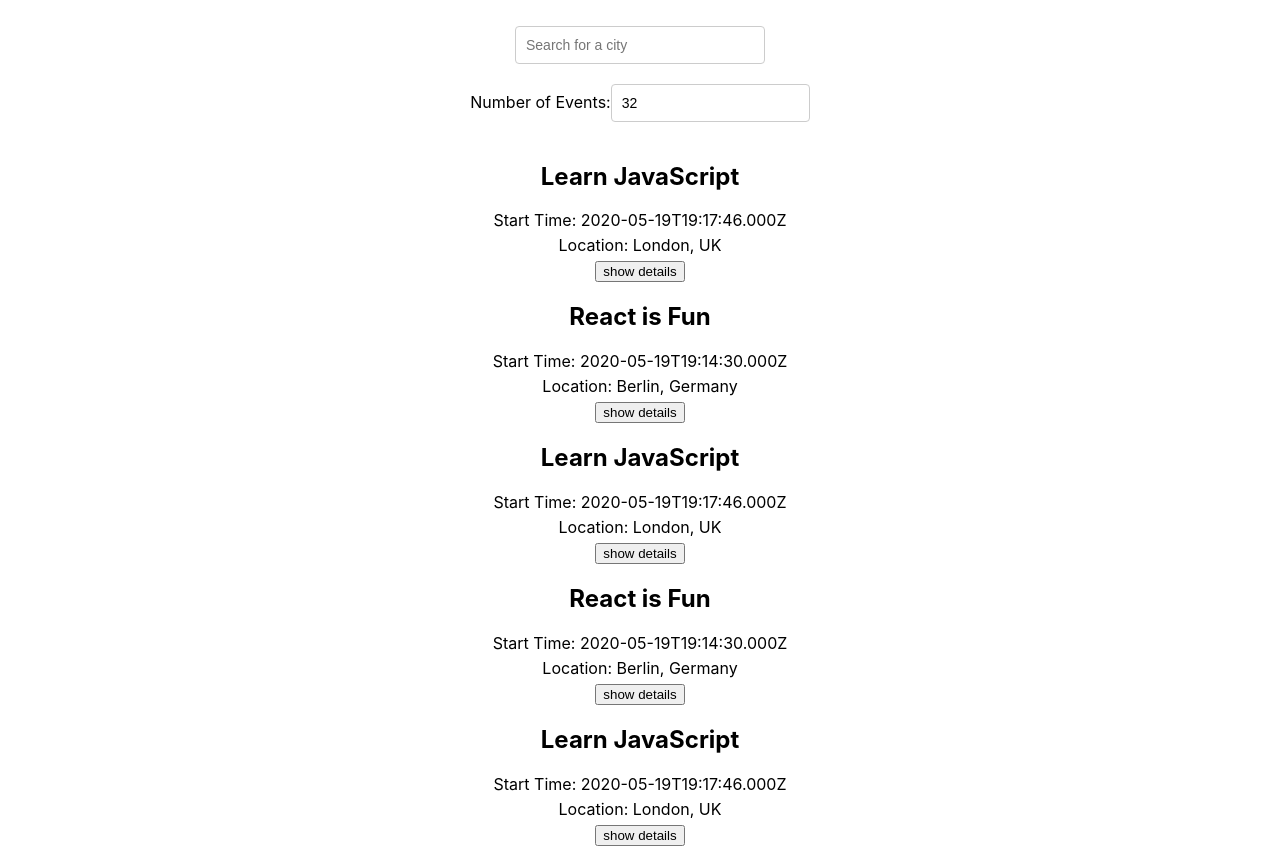
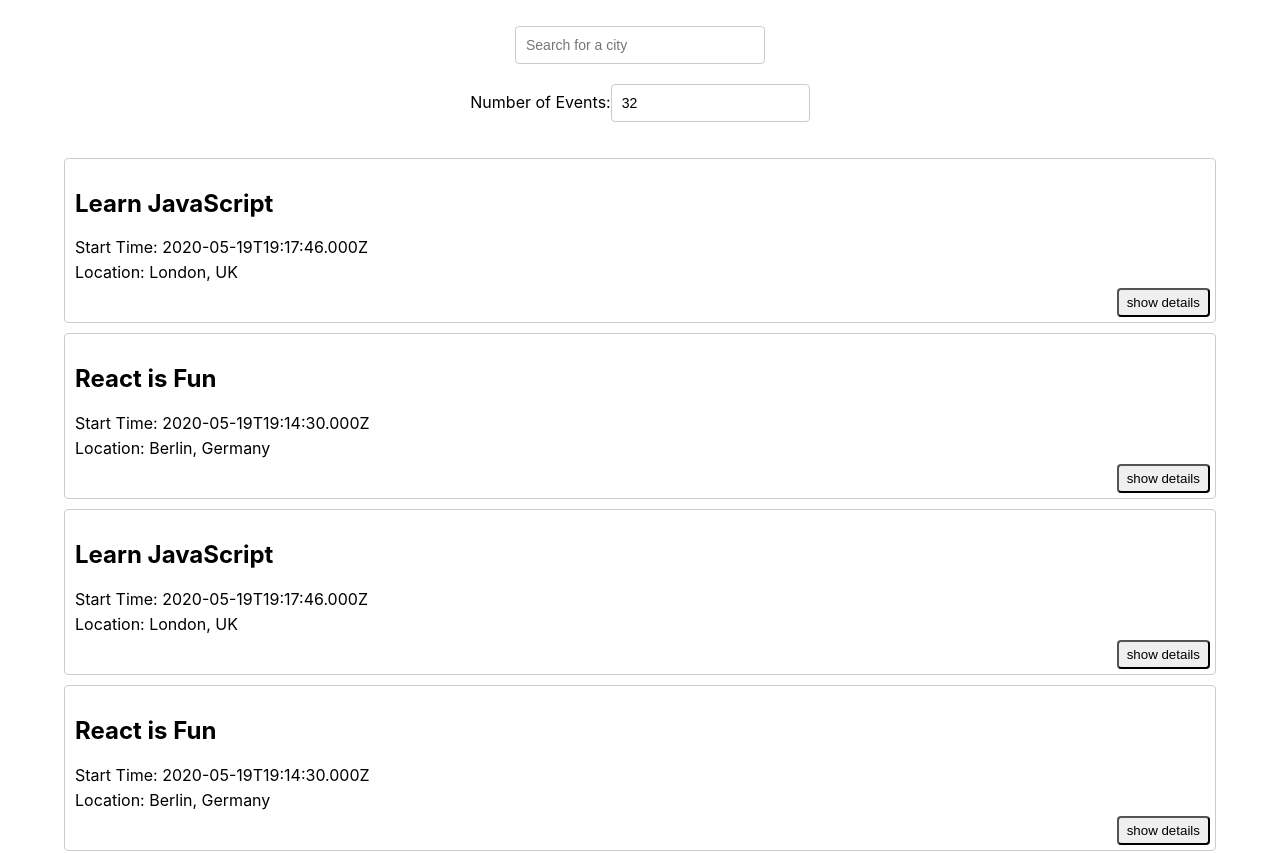
Before and after one commit to cmr927/meet, a React (Create React App) app: page / in a window 1280 px wide. Shown: the top 853 px of the page. Built offline with nearby package versions, Linux system fonts and the light colour scheme.

Commit message:
Added classNames

```diff
--- a/src/components/Event.js
+++ b/src/components/Event.js
@@ -7,11 +7,11 @@ const Event = ({ event }) => {
         setShowDetails(!showDetails);
     };
     return (
-        <div>
+        <div className="event">
             <h2>{event.summary}</h2>
             <p>Start Time: {event.created}</p>
             <p>Location: {event.location}</p>
-            <button onClick={toggleDetails}>
+            <button className="details-btn" onClick={toggleDetails}>
                 {showDetails ? 'hide details' : 'show details'}
             </button>
             <div hidden={!showDetails} data-testid="event-details">
```
